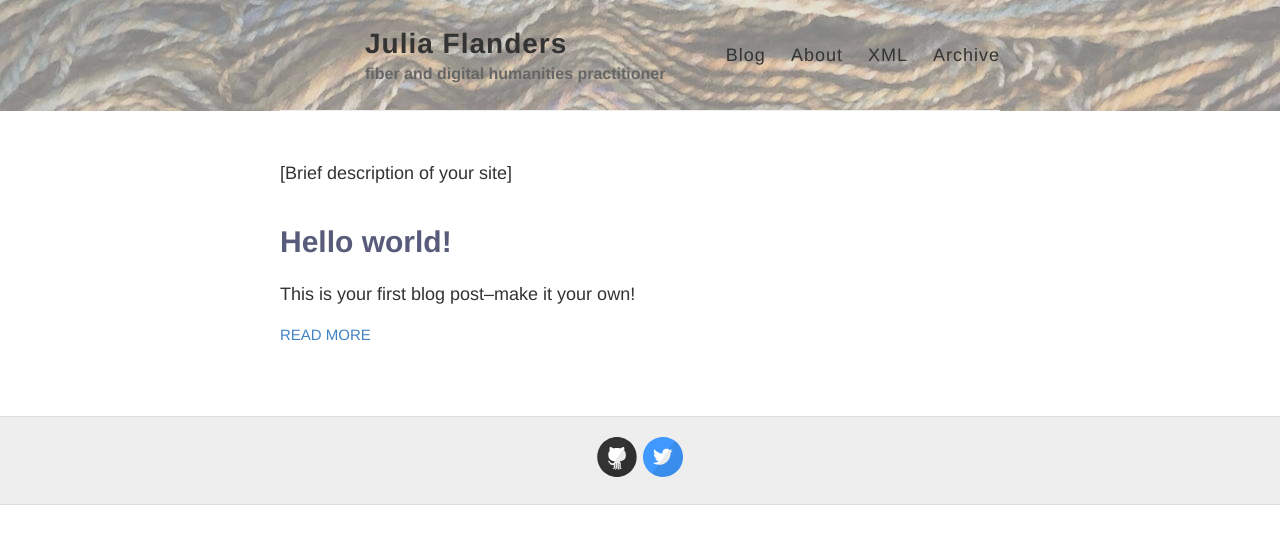
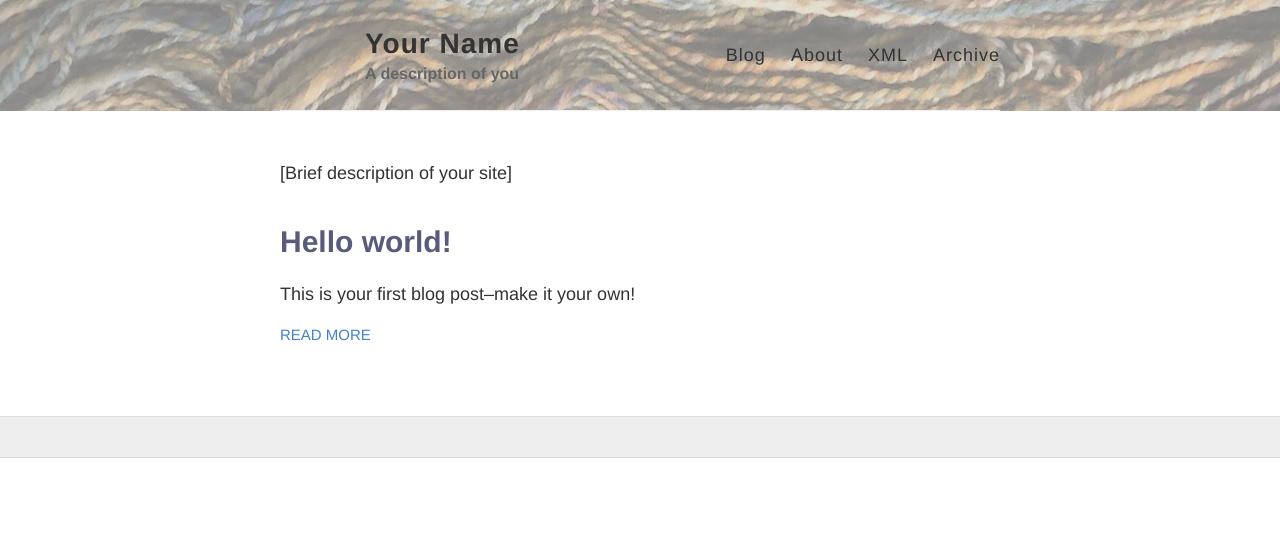
Before and after one commit to solljus/solljus.github.io, a Jekyll site: the page built from index.html, in a window 1280 px wide. Shown: the top 544 px of the page. Built offline with Jekyll 4.4.1, drawn with Linux system fonts in a browser that asks for light colours.

Commit message:
Update _config.yml
removed user-specific data

```diff
--- a/_config.yml
+++ b/_config.yml
@@ -3,13 +3,13 @@
 #
 
 # Name of your site (displayed in the header)
-name: Julia Flanders
+name: Your Name
 
 # Short bio or description (displayed in the header)
-description: fiber and digital humanities practitioner
+description: A description of you
 
 # URL of your avatar or profile pic (you could use your GitHub profile pic)
-avatar: # https://raw.githubusercontent.com/juliaflanders/juliaflanders.github.io/master/images/flanders_avatar.jpg
+avatar: #
 
 #
 # Flags below are optional
@@ -21,12 +21,12 @@ footer-links:
   email:
   facebook:
   flickr:
-  github: juliaflanders/juliaflanders.github.io
+  github:
   instagram:
   linkedin:
   pinterest:
   rss: # just type anything here for a working RSS icon
-  twitter: julia_flanders
+  twitter:
   stackoverflow: # your stackoverflow profile, e.g. "users/50476/bart-kiers"
   youtube: # channel/<your_long_string> or user/<user-name>
   googleplus: # anything in your profile username that comes after plus.google.com/
```
